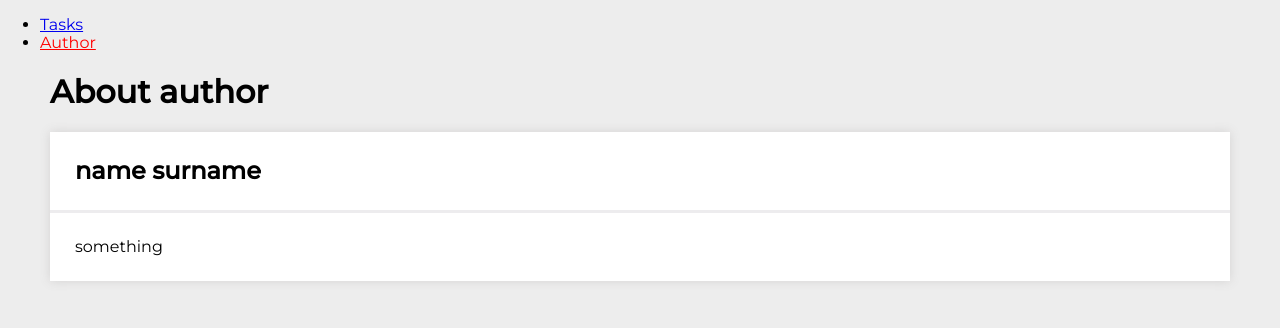
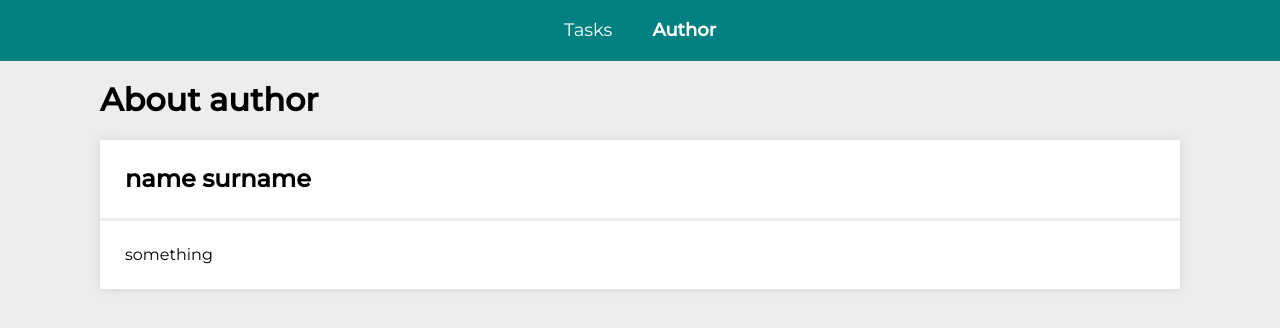
Before and after one commit to stolar-xyz/to-do-list-react, a React (Create React App) app: page /#/author in a window 1280 px wide. Shown: the top 328 px of the page. Built offline with nearby package versions, Linux system fonts and the light colour scheme.

Commit message:
added styles to navigation and links

```diff
--- a/src/App/App.js
+++ b/src/App/App.js
@@ -3,19 +3,20 @@ import { HashRouter, Redirect, Route, Switch } from "react-router-dom";
 import AuthorPage from "./features/author/AuthorPage";
 import TasksPage from "./features/tasks/TasksPage/index";
 import TaskPage from "./features/tasks/TaskPage/index";
-import { StyledNavLink } from "./styled";
+import { StyledNavLink, List, Navigation, ListItem } from "./styled";
 
 const App = () => (
     <HashRouter>
-        <nav>
-            <ul>
-                <li>
-                    <StyledNavLink to="/tasks">Tasks</StyledNavLink>
-                </li>
-                <li>
+        <Navigation>
+            <List>
+                <ListItem>
+                    <StyledNavLink exact to="/tasks">Tasks</StyledNavLink>
+                </ListItem>
+                <ListItem>
                     <StyledNavLink to="/author">Author</StyledNavLink>
-                </li>
-            </ul>
+                </ListItem>
+            </List>
+        </Navigation>
         <Switch>
             <Route path="/tasks/:id">
                 <TaskPage />
@@ -30,7 +31,6 @@ const App = () => (
                 <Redirect to="/tasks" />
             </Route>
         </Switch>
-        </nav>
     </HashRouter>
 );
 
--- a/src/App/GlobalStyle.js
+++ b/src/App/GlobalStyle.js
@@ -13,6 +13,6 @@ export const GlobalStyle = createGlobalStyle`
 
     body {
         font-family: 'Montserrat', sans-serif;
-        background: ${({theme}) => theme.colors.backgroundOutside};
+        background: ${({ theme }) => theme.colors.backgroundOutside};
     }
 `;
--- a/src/App/common/Container/styled.js
+++ b/src/App/common/Container/styled.js
@@ -1,7 +1,7 @@
 import styled from "styled-components";
 
 export const StyledContainer = styled.main`
-    max-width: 1200px;
-    padding: 0 10px;
+    max-width: 1100px;
+    padding: 0 10px 20px;
     margin: 0 auto;
 `;
--- /dev/null
+++ b/src/App/common/Header/styled.js
@@ -0,0 +1,5 @@
+import styled from "styled-components";
+
+export const StyledHeader = styled.h1`
+    color: white
+`;
--- a/src/App/features/tasks/TasksPage/TaskList/index.js
+++ b/src/App/features/tasks/TasksPage/TaskList/index.js
@@ -1,9 +1,9 @@
 import React from "react";
 import { useSelector, useDispatch } from "react-redux";
 import { FaCheck, FaTimes } from "react-icons/fa";
-import { Content, Item, Button, Tasks } from "./styled";
+import { Content, Item, Button, Tasks, StyledLink } from "./styled";
 import { toggleTaskDone, removeTask, selectHideDone, selectTasksByQuery } from "../../tasksSlice";
-import { Link, useLocation } from "react-router-dom";
+import { useLocation } from "react-router-dom";
 import searchQueryParamName from "../searchQueryParamName";
 
 const TaskList = () => {
@@ -28,7 +28,7 @@ const TaskList = () => {
                         <FaCheck title="check mark" />
                     </Button>
                     <Content done={task.done}>
-                        <Link to={`/tasks/${task.id}`}>{task.content}</Link>
+                        <StyledLink to={`/tasks/${task.id}`}>{task.content}</StyledLink>
                     </Content>
                     <Button
                         remove
--- a/src/App/features/tasks/TasksPage/TaskList/styled.js
+++ b/src/App/features/tasks/TasksPage/TaskList/styled.js
@@ -1,3 +1,4 @@
+import { Link } from "react-router-dom";
 import styled, { css } from "styled-components";
 
 export const Tasks = styled.ul`
@@ -53,3 +54,8 @@ export const Content = styled.span`
         justify-self: center;
     }
 `;
+
+export const StyledLink = styled(Link)`
+    color: ${({ theme }) => theme.colors.main};
+    text-decoration: none;
+`;
--- a/src/App/styled.js
+++ b/src/App/styled.js
@@ -6,7 +6,27 @@ const activeClassName = "active";
 export const StyledNavLink = styled(NavLink).attrs(() => ({
     activeClassName,
 }))`
+    color: white;
+    text-decoration: none;
+
     &.${activeClassName} {
-        color: red;
+        font-weight: bold;
     }
 `;
+
+export const Navigation = styled.nav`
+    background-color: ${({ theme }) => theme.colors.main};
+`;
+
+export const List = styled.ul`
+    display: flex;
+    justify-content: center;
+    list-style-type: none;
+    margin: 0;
+    padding: 0;
+`;
+
+export const ListItem = styled.li`
+    padding: 20px;
+    font-size: 18px;
+`;
```
Lines whose indentation alone changed are shown as unchanged.
